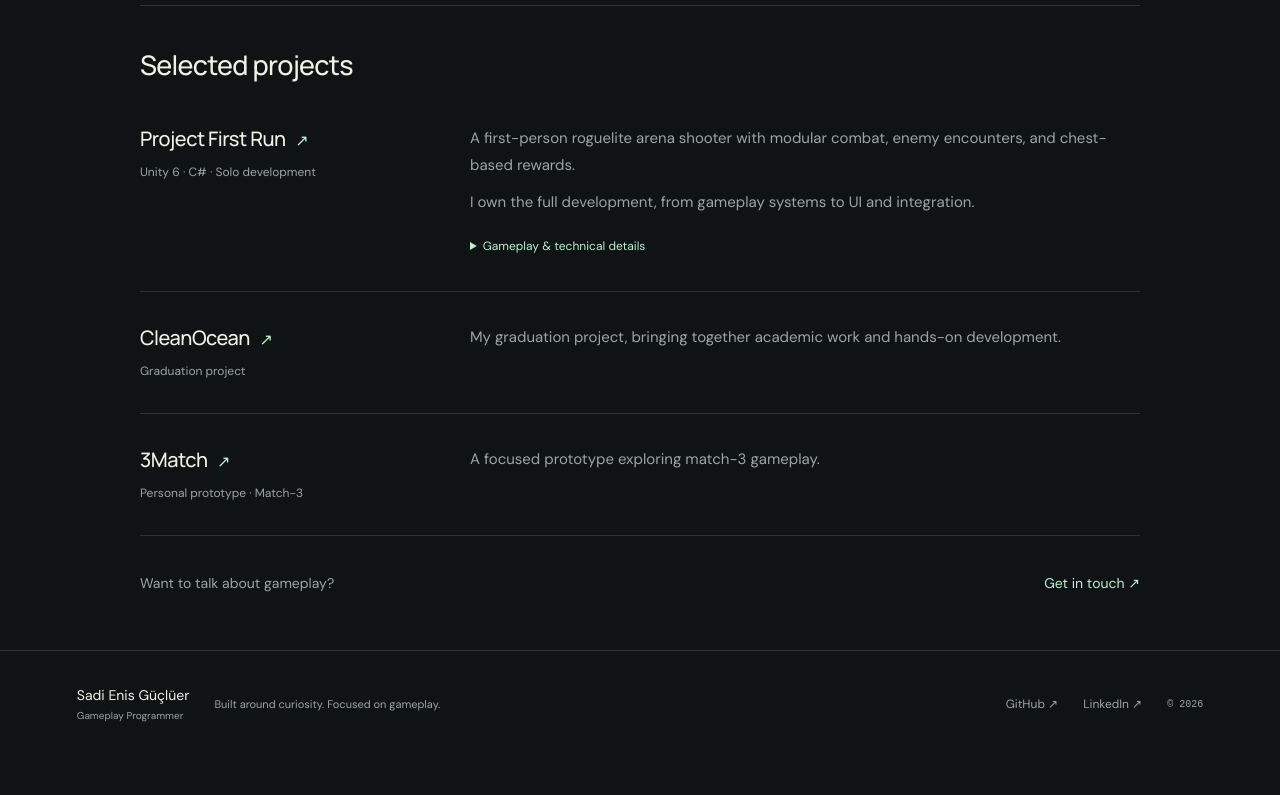
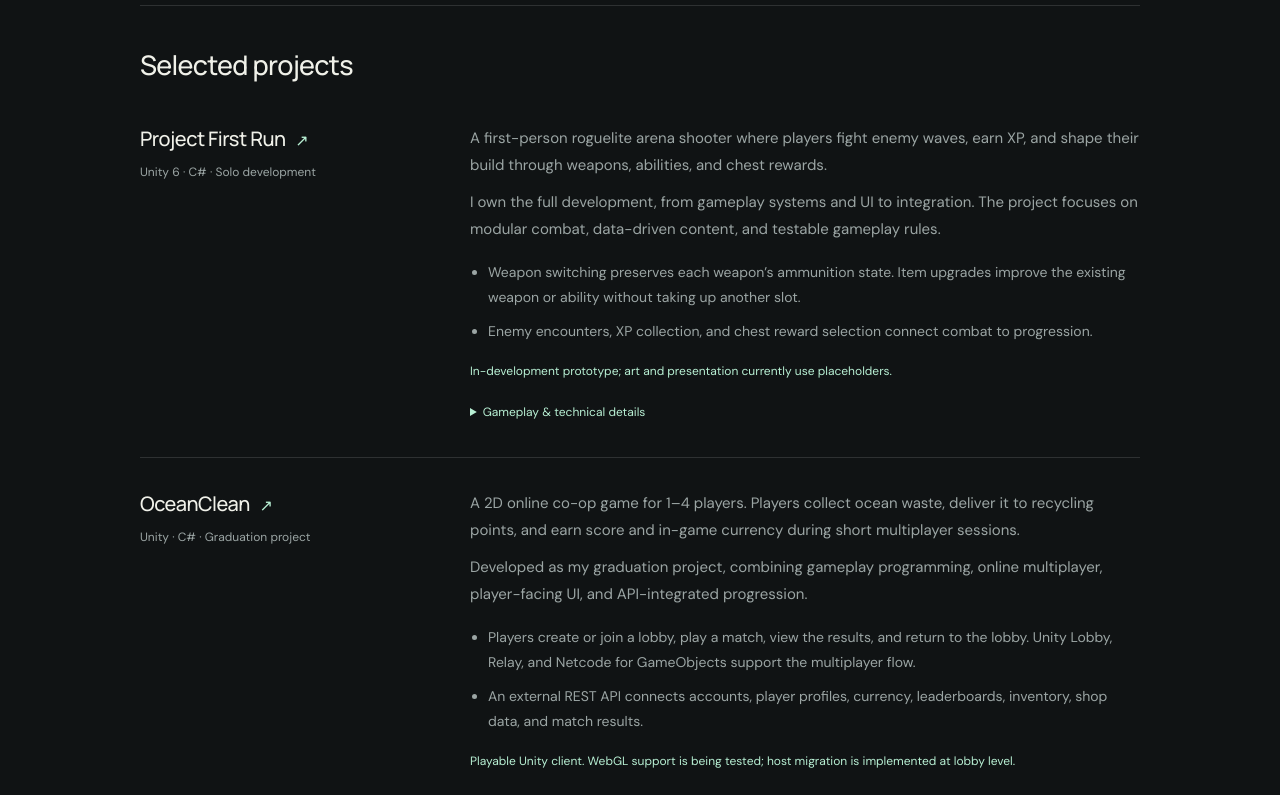
Before and after one commit to SadiEnis/SadiEnis.github.io, a Next.js app: page / in a window 1280 px wide. Shown: the part 660-1455 px from the top of the page. Before the commit the page ends 1417 px from the top, so only its background shows below. Built offline with nearby package versions, Linux system fonts and the light colour scheme.

Commit message:
Update Site source

```diff
--- a/src/app/page.tsx
+++ b/src/app/page.tsx
@@ -1,10 +1,6 @@
 import Link from 'next/link';
 
-const projects = [
-  {name: 'Project First Run', type: 'Unity 6 · C# · Solo development', description: 'A first-person roguelite arena shooter with modular combat, enemy encounters, and chest-based rewards.', contribution: 'I own the full development, from gameplay systems to UI and integration.', url: 'https://github.com/SadiEnis/project-first-run', details: 'First-person controls, weapon switching, ammunition and abilities; enemy behaviours, XP, upgrades and reward selection. Data-driven content with separate runtime state and EditMode / PlayMode tests.'},
-  {name: 'CleanOcean', type: 'Graduation project', description: 'My graduation project, bringing together academic work and hands-on development.', contribution: '', url: 'https://github.com/SadiEnis/CleanOcean', details: ''},
-  {name: '3Match', type: 'Personal prototype · Match-3', description: 'A focused prototype exploring match-3 gameplay.', contribution: '', url: 'https://github.com/SadiEnis/3Match', details: ''},
-];
+import { projects } from './projects';
 
 export default function Home() {
   return <main id="main" className="simple-home">
@@ -22,7 +18,7 @@ export default function Home() {
       <h2 id="work-heading">Selected projects</h2>
       <div className="simple-projects">{projects.map(project => <article key={project.name}>
         <div className="simple-project-heading"><h3><a href={project.url}>{project.name} <span aria-hidden="true">↗</span></a></h3><p>{project.type}</p></div>
-        <div className="simple-project-description"><p>{project.description}</p>{project.contribution && <p>{project.contribution}</p>}{project.details && <details><summary>Gameplay & technical details</summary><p>{project.details}</p></details>}</div>
+        <div className="simple-project-description"><p>{project.description}</p>{project.contribution && <p>{project.contribution}</p>}{project.highlights.length > 0 && <ul className="project-highlights">{project.highlights.map(item => <li key={item}>{item}</li>)}</ul>}<p className="project-status">{project.status}</p>{project.details && <details><summary>Gameplay & technical details</summary><p>{project.details}</p></details>}</div>
       </article>)}</div>
     </section>
     <div className="simple-connect"><p>Want to talk about gameplay?</p><Link href="/contact/">Get in touch ↗</Link></div>
--- /dev/null
+++ b/src/app/projects.ts
@@ -0,0 +1,29 @@
+export const projects = [
+  {
+    name: 'Project First Run',
+    type: 'Unity 6 · C# · Solo development',
+    description: 'A first-person roguelite arena shooter where players fight enemy waves, earn XP, and shape their build through weapons, abilities, and chest rewards.',
+    contribution: 'I own the full development, from gameplay systems and UI to integration. The project focuses on modular combat, data-driven content, and testable gameplay rules.',
+    highlights: ['Weapon switching preserves each weapon’s ammunition state. Item upgrades improve the existing weapon or ability without taking up another slot.', 'Enemy encounters, XP collection, and chest reward selection connect combat to progression.'],
+    status: 'In-development prototype; art and presentation currently use placeholders.',
+    url: 'https://github.com/SadiEnis/project-first-run',
+    details: 'Pure C# objects own gameplay rules where practical, while Unity components handle input, scene composition, presentation, and lifecycle integration. ScriptableObjects define content separately from mutable runtime state. EditMode and PlayMode suites cover combat, enemies, rewards, progression, and arena transitions.'
+  },
+  {
+    name: 'OceanClean',
+    type: 'Unity · C# · Graduation project',
+    description: 'A 2D online co-op game for 1–4 players. Players collect ocean waste, deliver it to recycling points, and earn score and in-game currency during short multiplayer sessions.',
+    contribution: 'Developed as my graduation project, combining gameplay programming, online multiplayer, player-facing UI, and API-integrated progression.',
+    highlights: ['Players create or join a lobby, play a match, view the results, and return to the lobby. Unity Lobby, Relay, and Netcode for GameObjects support the multiplayer flow.', 'An external REST API connects accounts, player profiles, currency, leaderboards, inventory, shop data, and match results.'],
+    status: 'Playable Unity client. WebGL support is being tested; host migration is implemented at lobby level.',
+    url: 'https://github.com/SadiEnis/CleanOcean',
+    details: 'Relay connects players without direct IP connections, with WebSocket-compatible configuration for WebGL. If the lobby host leaves, a new host recreates the Relay connection and updates lobby data. Shop and inventory UI structures are implemented; expanded item systems and active-match recovery remain future work. The environmental theme relates to SDG 14 (Life Below Water) and the cooperative structure to SDG 17 (Partnerships for the Goals).'
+  },
+  {
+    name: '3Match',
+    type: 'Personal prototype · Match-3',
+    description: 'A personal match-3 prototype, created as an experiment with the genre.',
+    contribution: '', highlights: [], status: 'Prototype.',
+    url: 'https://github.com/SadiEnis/3Match', details: ''
+  },
+];
--- a/src/app/simple-home.css
+++ b/src/app/simple-home.css
@@ -18,6 +18,9 @@
 .simple-project-description > p { font-size: 15px; line-height: 1.8; margin: 0 0 10px; color: var(--muted); }
 .simple-project-description > p:last-of-type { margin-bottom: 0; }
 .simple-project-description details { margin-top: 17px; }
+.project-highlights { padding-left: 18px; margin: 17px 0; color: var(--muted); font-size: 14px; line-height: 1.8; }
+.project-highlights li + li { margin-top: 9px; }
+.simple-project-description > .project-status { font-size: 12px; line-height: 1.7; color: var(--mint); margin-top: 15px; }
 .simple-project-description summary { color: var(--mint); font-size: 12px; cursor: pointer; width: fit-content; padding: 5px 0; }
 .simple-project-description summary:focus-visible { outline: 2px solid var(--mint); outline-offset: 5px; }
 .simple-project-description details p { font-size: 14px; line-height: 1.8; color: var(--muted); margin: 10px 0 0; }
```
Also changed, not shown: 1 other file (tests, documents, lock files or other folders).
